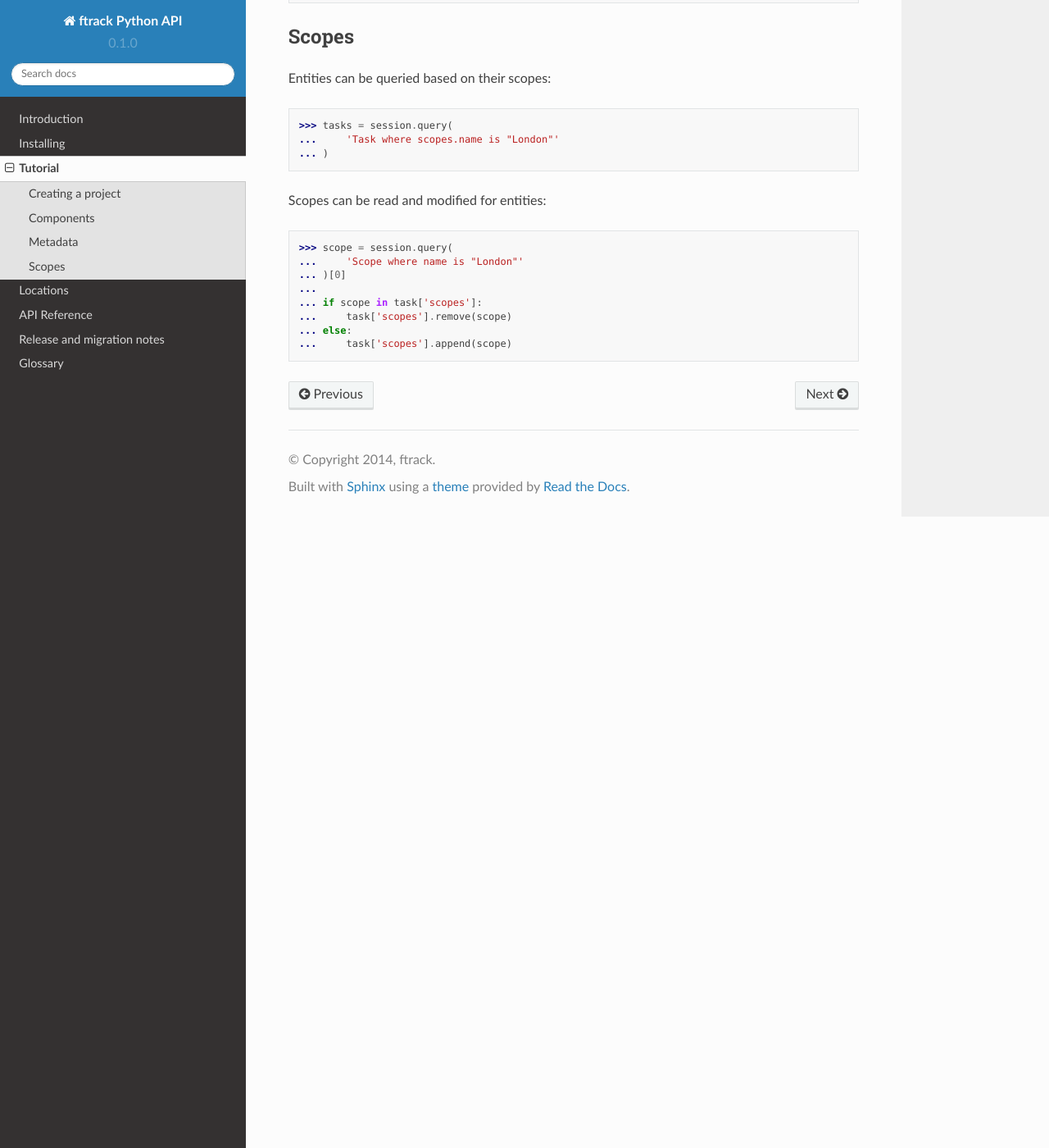
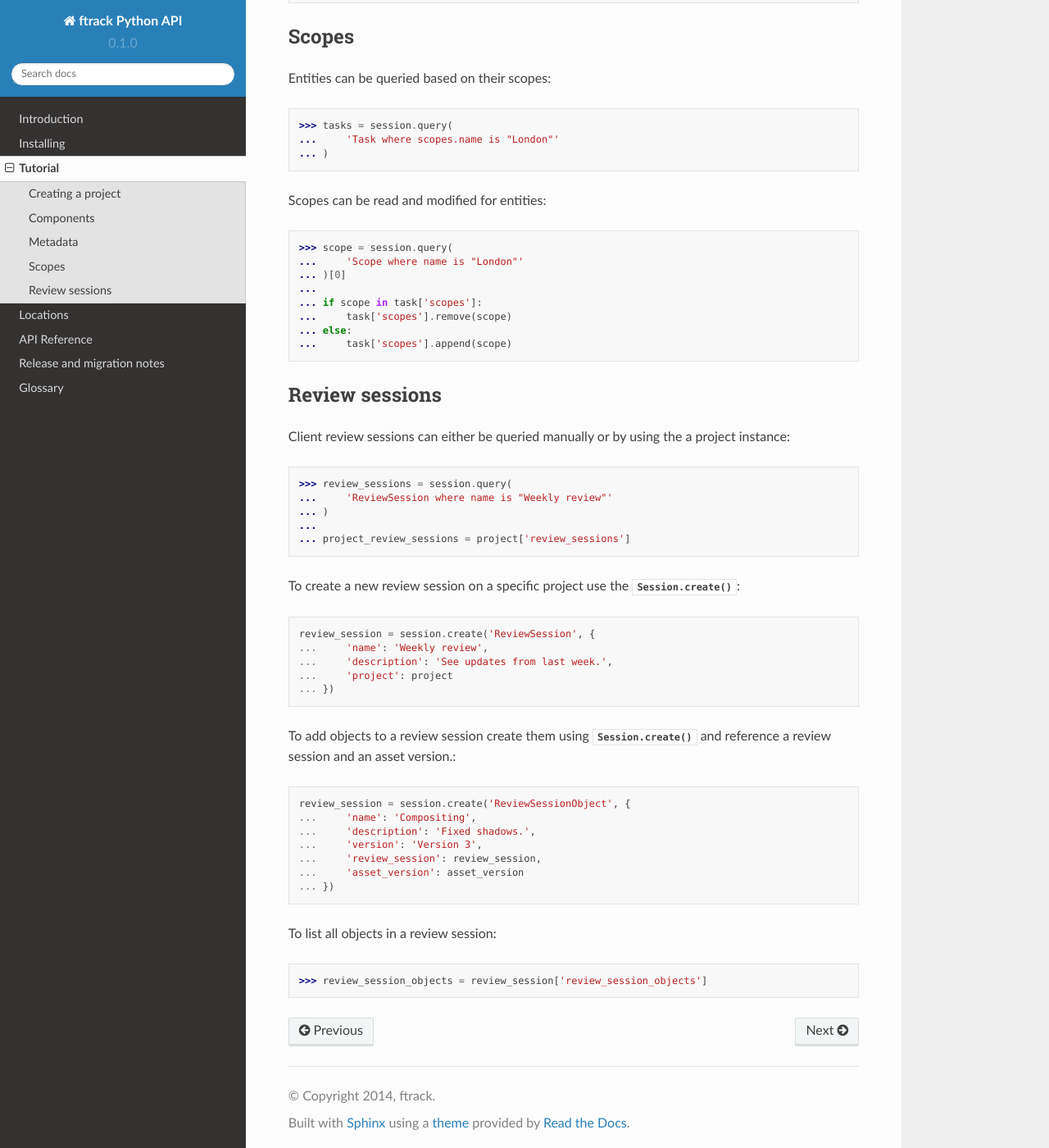
Before and after one commit to ftrackhq/ftrack-python, a Sphinx documentation site: the page built from doc/tutorial.rst, in a window 1280 px wide and 1400 px high, scrolled down 5089 px. Shown: the whole window at 82% size. Built offline with Sphinx 7.4.7 and the Read the Docs theme 2.0.0, drawn with Linux system fonts in a browser that asks for light colours; pages that are not in the unit, such as notebooks, are missing from menus.

Commit message:
Added release notes and tutorial.

```diff
--- a/doc/tutorial.rst
+++ b/doc/tutorial.rst
@@ -254,3 +254,41 @@ Scopes can be read and modified for entities::
     ...     task['scopes'].remove(scope)
     ... else:
     ...     task['scopes'].append(scope)
+
+.. _tutorial/review_sessions:
+
+Review sessions
+===============
+
+Client review sessions can either be queried manually or by using the a project
+instance::
+
+    >>> review_sessions = session.query(
+    ...     'ReviewSession where name is "Weekly review"'
+    ... )
+    ...
+    ... project_review_sessions = project['review_sessions']
+
+To create a new review session on a specific project use the
+:meth:`Session.create`::
+
+    review_session = session.create('ReviewSession', {
+    ...     'name': 'Weekly review',
+    ...     'description': 'See updates from last week.',
+    ...     'project': project
+    ... })
+
+To add objects to a review session create them using
+:meth:`Session.create` and reference a review session and an asset version.::
+
+    review_session = session.create('ReviewSessionObject', {
+    ...     'name': 'Compositing',
+    ...     'description': 'Fixed shadows.',
+    ...     'version': 'Version 3',
+    ...     'review_session': review_session,
+    ...     'asset_version': asset_version
+    ... })
+
+To list all objects in a review session::
+
+    >>> review_session_objects = review_session['review_session_objects']
```
Also changed, not shown: doc/release/release_notes.rst (+8 -0 lines).
